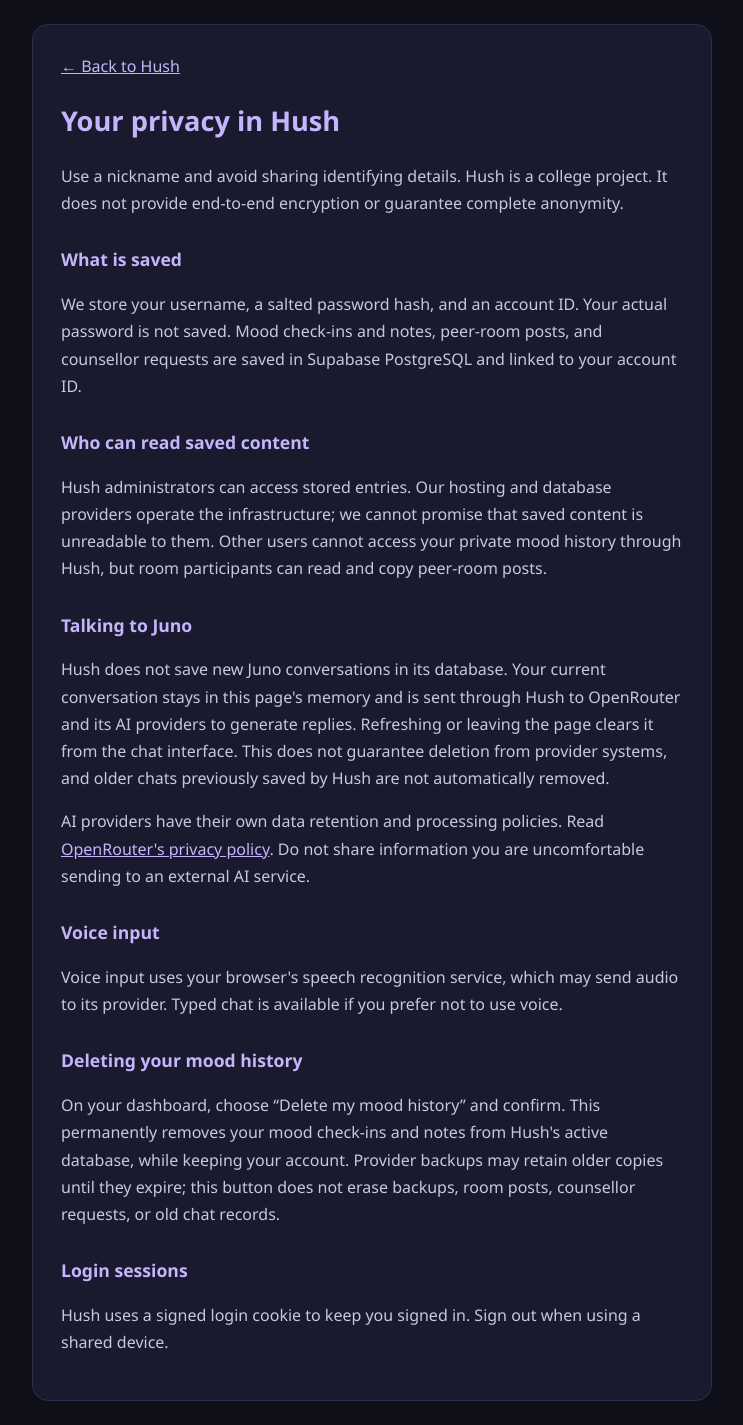
After one commit to prishasrini/hush, a Flask app: page /privacy in a window 1280 px wide. The commit adds this page. Shown: the whole page, without its empty margins (268-1011 px from the left). Run offline with Flask 3, Linux system fonts and the light colour scheme.

Commit message:
Add privacy controls and secure session configuration

```diff
--- a/app.py
+++ b/app.py
@@ -3,12 +3,23 @@
 from werkzeug.security import generate_password_hash, check_password_hash
 from dotenv import load_dotenv
 import uuid
+import secrets
 import os
 
 load_dotenv()
 
 app = Flask(__name__)
-app.secret_key = "hush-secret-key"
+session_secret = os.environ.get("SECRET_KEY", "")
+if session_secret and (len(session_secret) < 32 or session_secret == "hush-secret-key"):
+    raise RuntimeError("SECRET_KEY must be a private random value of at least 32 characters")
+if not session_secret and os.environ.get("RENDER"):
+    raise RuntimeError("Set SECRET_KEY in Render environment settings before deploying")
+app.secret_key = session_secret or secrets.token_hex(32)
+app.config.update(
+    SESSION_COOKIE_HTTPONLY=True,
+    SESSION_COOKIE_SAMESITE="Lax",
+    SESSION_COOKIE_SECURE=bool(os.environ.get("RENDER")),
+)
 init_db()
 
 def login_required(f):
@@ -90,7 +101,34 @@
 @app.route("/dashboard")
 @login_required
 def dashboard():
-    return render_template("dashboard.html")
+    if "mood_delete_token" not in session:
+        session["mood_delete_token"] = secrets.token_urlsafe(32)
+    return render_template("dashboard.html", delete_token=session["mood_delete_token"])
+
+
+@app.route("/privacy")
+def privacy_page():
+    return render_template("privacy.html")
+
+
+@app.route("/mood/history/delete", methods=["POST"])
+@login_required
+def delete_mood_history():
+    expected = session.get("mood_delete_token", "")
+    supplied = request.form.get("csrf_token", "")
+    if not expected or not secrets.compare_digest(expected, supplied):
+        return "This request expired. Reload your dashboard and try again.", 403
+    conn = get_db()
+    try:
+        conn.execute("DELETE FROM moods WHERE user_id = ?", (session["user_id"],))
+        conn.commit()
+    except Exception:
+        conn.rollback()
+        raise
+    finally:
+        conn.close()
+    session["mood_delete_token"] = secrets.token_urlsafe(32)
+    return redirect(url_for("dashboard", mood_deleted="1"))
 
 @app.route("/api/me")
 @login_required
@@ -138,19 +176,10 @@
 @app.route("/api/chat", methods=["POST"])
 @login_required
 def chat():
-    user_id = session.get("user_id")
     data = request.get_json()
     messages = data.get("messages", [])
 
-    conn = get_db()
-    if messages:
-        last = messages[-1]
-        conn.execute(
-            "INSERT INTO messages (user_id, role, content) VALUES (?, ?, ?)",
-            (user_id, last["role"], last["content"])
-        )
-        conn.commit()
-    conn.close()
+    # Conversation context is used for this reply, never persisted by Hush.
 
     import urllib.request
     import json
@@ -225,10 +254,10 @@
             with urllib.request.urlopen(req, timeout=15) as response:
                 result = json.loads(response.read().decode("utf-8"))
                 reply = result["choices"][0]["message"]["content"]
-                print(f"✓ responded using {model}")
+                print(f"Juno responded using {model}")
                 break
         except Exception as e:
-            print(f"✗ {model} failed: {str(e)}")
+            print(f"Juno model {model} failed: {type(e).__name__}")
             continue
 
     if not reply:
--- a/templates/doctor.html
+++ b/templates/doctor.html
@@ -185,7 +185,7 @@
     <textarea id="message-input" placeholder="you don't have to explain everything. just start somewhere..."></textarea>
 
     <div class="privacy-note">
-      🔒 your request is anonymous. the counsellor will only see what you write here — no username, no personal details. you stay in control.
+      your request and selected feelings are saved under your account ID. administrators can read them. only share what you are comfortable storing.
     </div>
 
     <button class="send-btn" onclick="sendRequest()">request a session</button>
@@ -260,5 +260,8 @@
       }
     }
   </script>
+  <p style="text-align:center;margin:16px 0;color:#c4b5fd;font-size:0.8rem">
+    <a href="/privacy" style="color:#c4b5fd">How Hush uses your data</a>
+  </p>
 </body>
 </html>
--- a/templates/login.html
+++ b/templates/login.html
@@ -112,7 +112,7 @@
 
     <div class="anon-note">
       🔒 your username doesn't have to be your real name.<br>
-      your conversations are private and anonymous.
+      use a nickname. learn how your data is used below.
     </div>
 
     <label>username</label>
@@ -127,5 +127,8 @@
       new here? <a href="/register">create an account</a>
     </div>
   </div>
+  <p style="text-align:center;margin:16px 0;color:#c4b5fd;font-size:0.8rem">
+    <a href="/privacy" style="color:#c4b5fd">How Hush uses your data</a>
+  </p>
 </body>
 </html>
--- a/templates/mood.html
+++ b/templates/mood.html
@@ -156,5 +156,8 @@
       setTimeout(() => { window.location.href = data.redirect; }, 1000);
     }
   </script>
+  <p style="text-align:center;margin:16px 0;color:#c4b5fd;font-size:0.8rem">
+    <a href="/privacy" style="color:#c4b5fd">How Hush uses your data</a>
+  </p>
 </body>
 </html>
--- /dev/null
+++ b/templates/privacy.html
@@ -0,0 +1,33 @@
+<!DOCTYPE html>
+<html lang="en">
+<head>
+  <meta charset="UTF-8">
+  <meta name="viewport" content="width=device-width, initial-scale=1">
+  <title>Hush — Your privacy</title>
+  <style>
+    * { box-sizing: border-box; }
+    body { margin:0; background:#0f0f1a; color:#e0e0ff; font-family:'Segoe UI',sans-serif; padding:24px 16px; line-height:1.7; }
+    main { max-width:680px; margin:auto; background:#1a1a2e; border:1px solid #2d2d4e; border-radius:16px; padding:28px; }
+    h1,h2,a { color:#c4b5fd; } h1 { font-size:1.7rem; } h2 { font-size:1.1rem; margin-top:28px; }
+    p,li { color:#c7c7de; } a:focus-visible { outline:2px solid #c4b5fd; outline-offset:4px; }
+  </style>
+</head>
+<body><main>
+  <a href="{{ '/dashboard' if session.get('user_id') else '/login' }}">← Back to Hush</a>
+  <h1>Your privacy in Hush</h1>
+  <p>Use a nickname and avoid sharing identifying details. Hush is a college project. It does not provide end-to-end encryption or guarantee complete anonymity.</p>
+  <h2>What is saved</h2>
+  <p>We store your username, a salted password hash, and an account ID. Your actual password is not saved. Mood check-ins and notes, peer-room posts, and counsellor requests are saved in Supabase PostgreSQL and linked to your account ID.</p>
+  <h2>Who can read saved content</h2>
+  <p>Hush administrators can access stored entries. Our hosting and database providers operate the infrastructure; we cannot promise that saved content is unreadable to them. Other users cannot access your private mood history through Hush, but room participants can read and copy peer-room posts.</p>
+  <h2>Talking to Juno</h2>
+  <p>Hush does not save new Juno conversations in its database. Your current conversation stays in this page's memory and is sent through Hush to OpenRouter and its AI providers to generate replies. Refreshing or leaving the page clears it from the chat interface. This does not guarantee deletion from provider systems, and older chats previously saved by Hush are not automatically removed.</p>
+  <p>AI providers have their own data retention and processing policies. Read <a href="https://openrouter.ai/privacy" target="_blank" rel="noopener noreferrer">OpenRouter's privacy policy</a>. Do not share information you are uncomfortable sending to an external AI service.</p>
+  <h2>Voice input</h2>
+  <p>Voice input uses your browser's speech recognition service, which may send audio to its provider. Typed chat is available if you prefer not to use voice.</p>
+  <h2>Deleting your mood history</h2>
+  <p>On your dashboard, choose “Delete my mood history” and confirm. This permanently removes your mood check-ins and notes from Hush's active database, while keeping your account. Provider backups may retain older copies until they expire; this button does not erase backups, room posts, counsellor requests, or old chat records.</p>
+  <h2>Login sessions</h2>
+  <p>Hush uses a signed login cookie to keep you signed in. Sign out when using a shared device.</p>
+</main></body>
+</html>
--- a/templates/register.html
+++ b/templates/register.html
@@ -83,7 +83,7 @@
 
     <div class="anon-note">
       🔒 pick any username — it doesn't have to be your real name.<br>
-      your conversations will never be linked to your identity.
+      your password is hashed. saved entries are linked to your account.
     </div>
 
     <form method="POST" action="/register">
@@ -100,5 +100,8 @@
       already have an account? <a href="/login">sign in</a>
     </div>
   </div>
+  <p style="text-align:center;margin:16px 0;color:#c4b5fd;font-size:0.8rem">
+    <a href="/privacy" style="color:#c4b5fd">How Hush uses your data</a>
+  </p>
 </body>
 </html>
--- a/templates/rooms.html
+++ b/templates/rooms.html
@@ -105,8 +105,11 @@
   </div>
 
   <p class="anon-note">
-    everything here is anonymous. no usernames are shown — just you and others who understand.
+    your account username is not shown to other participants — just you and others who understand.
     be kind. this is a safe space.
+  </p>
+  <p style="text-align:center;margin:16px 0;color:#c4b5fd;font-size:0.8rem">
+    <a href="/privacy" style="color:#c4b5fd">How Hush uses your data</a>
   </p>
 </body>
 </html>
```
Also changed, not shown: templates/chat.html (+7 -0 lines), templates/dashboard.html (+12 -0 lines), test_database.py (+68 -0 lines).
